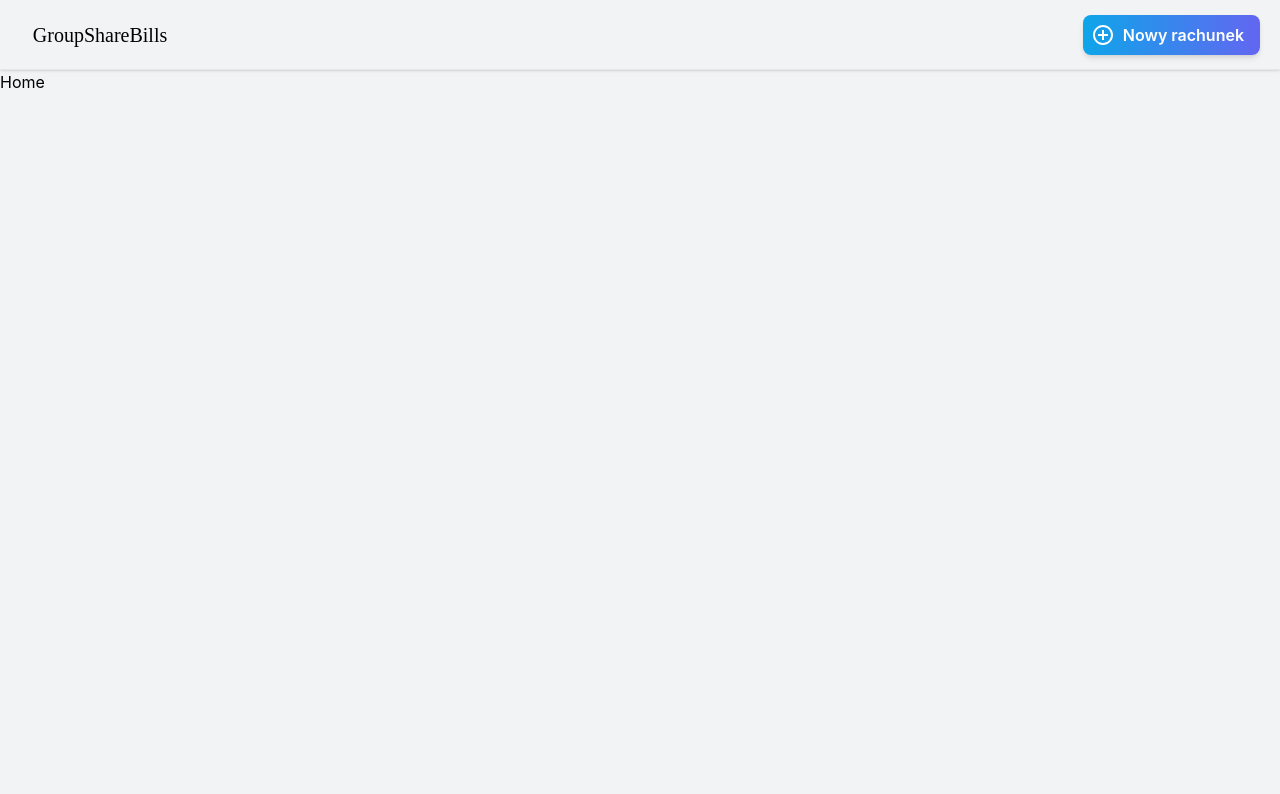
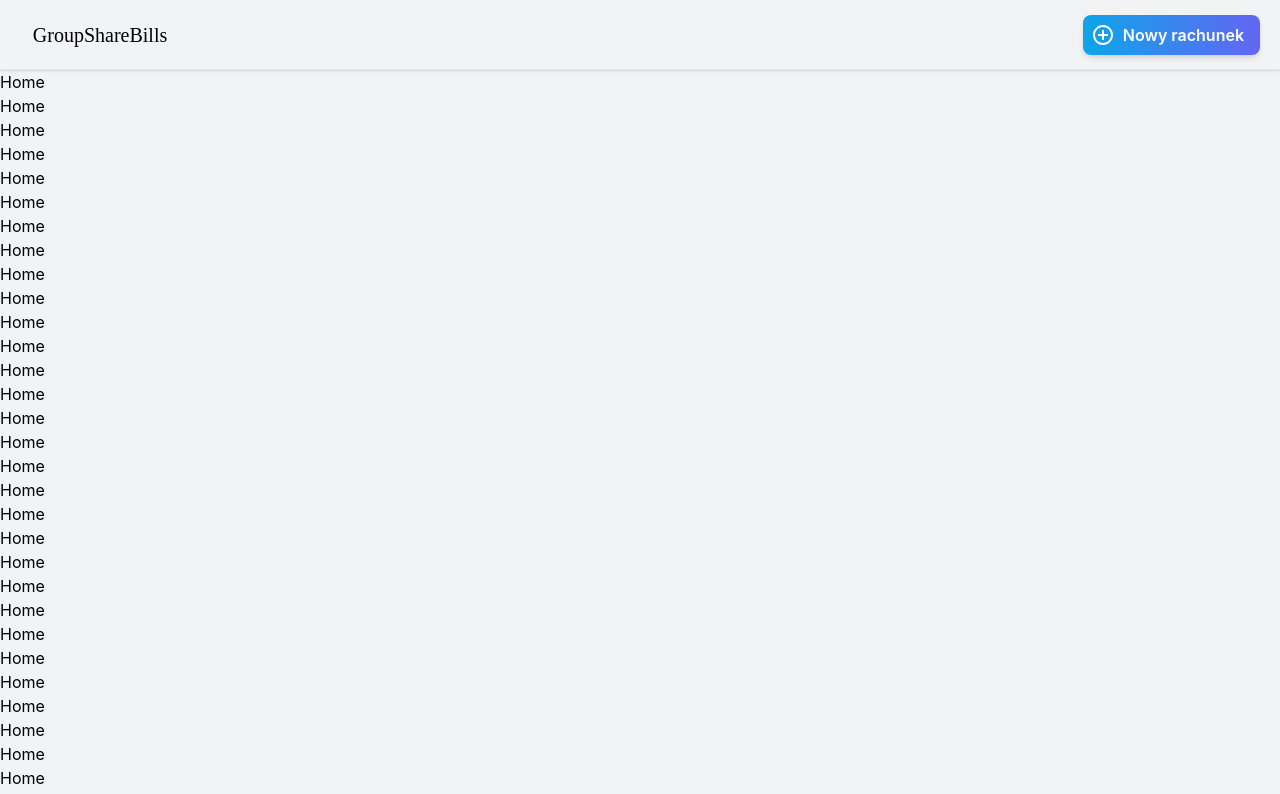
Before and after one commit to DudzinskiR/GroupShareBills, a React (Create React App) app in the folder frontend/: page / in a window 1280 px wide. Shown: the top 794 px of the page. Built offline with nearby package versions, Linux system fonts and the light colour scheme.

Commit message:
Add more text in home page

```diff
--- a/frontend/src/pages/user/home/home.tsx
+++ b/frontend/src/pages/user/home/home.tsx
@@ -1,7 +1,117 @@
 import React from "react";
 
 const Home = () => {
-  return <div>Home</div>;
+  return (
+    <div>
+      Home
+      <br />
+      Home
+      <br />
+      Home
+      <br />
+      Home
+      <br />
+      Home
+      <br />
+      Home
+      <br />
+      Home
+      <br />
+      Home
+      <br />
+      Home
+      <br />
+      Home
+      <br />
+      Home
+      <br />
+      Home
+      <br />
+      Home
+      <br />
+      Home
+      <br />
+      Home
+      <br />
+      Home
+      <br />
+      Home
+      <br />
+      Home
+      <br />
+      Home
+      <br />
+      Home
+      <br />
+      Home
+      <br />
+      Home
+      <br />
+      Home
+      <br />
+      Home
+      <br />
+      Home
+      <br />
+      Home
+      <br />
+      Home
+      <br />
+      Home
+      <br />
+      Home
+      <br />
+      Home
+      <br />
+      Home
+      <br />
+      Home
+      <br />
+      Home
+      <br />
+      Home
+      <br />
+      Home
+      <br />
+      Home
+      <br />
+      Home
+      <br />
+      Home
+      <br />
+      Home
+      <br />
+      Home
+      <br />
+      Home
+      <br />
+      Home
+      <br />
+      Home
+      <br />
+      Home
+      <br />
+      Home
+      <br />
+      Home
+      <br />
+      Home
+      <br />
+      Home
+      <br />
+      Home
+      <br />
+      Home
+      <br />
+      Home
+      <br />
+      Home
+      <br />
+      Home
+      <br />
+      Home
+    </div>
+  );
 };
 
 export default Home;
```
